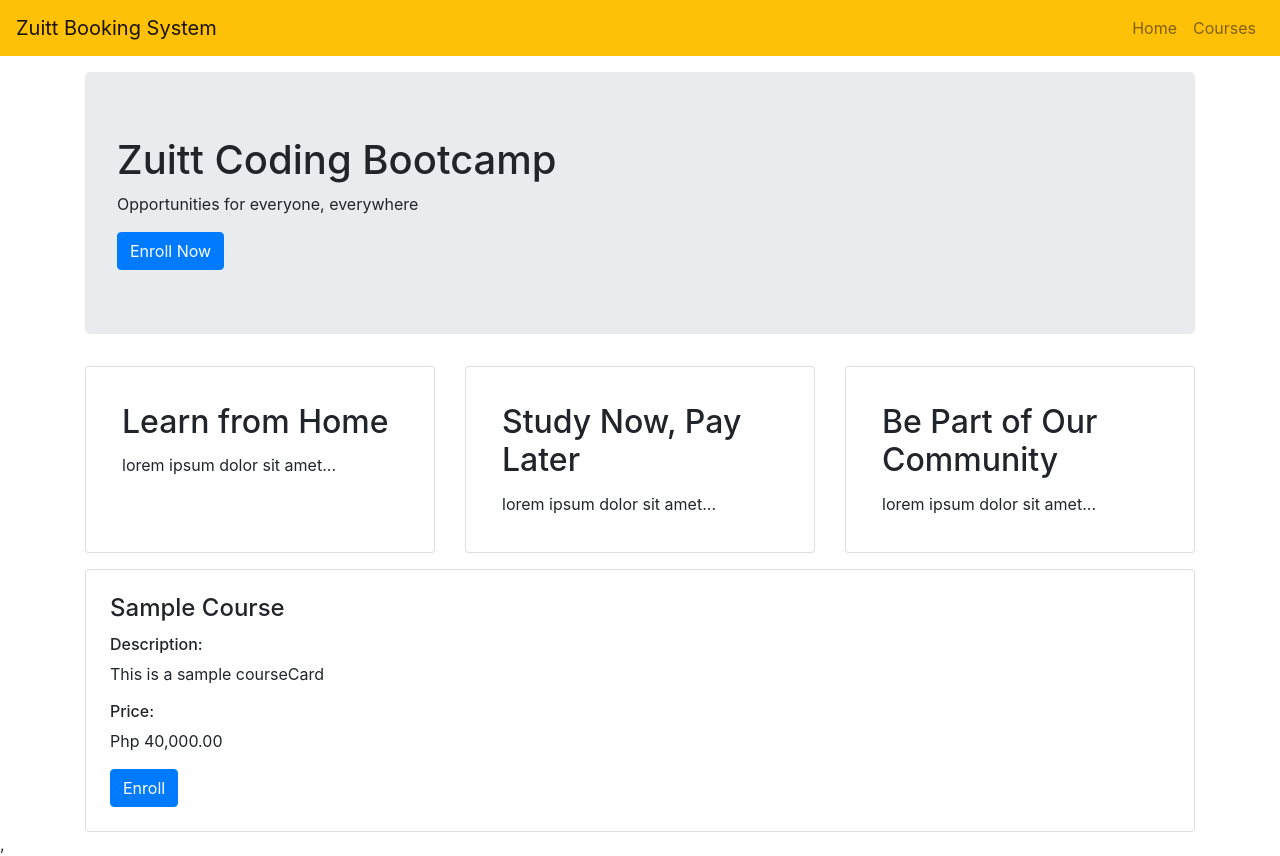
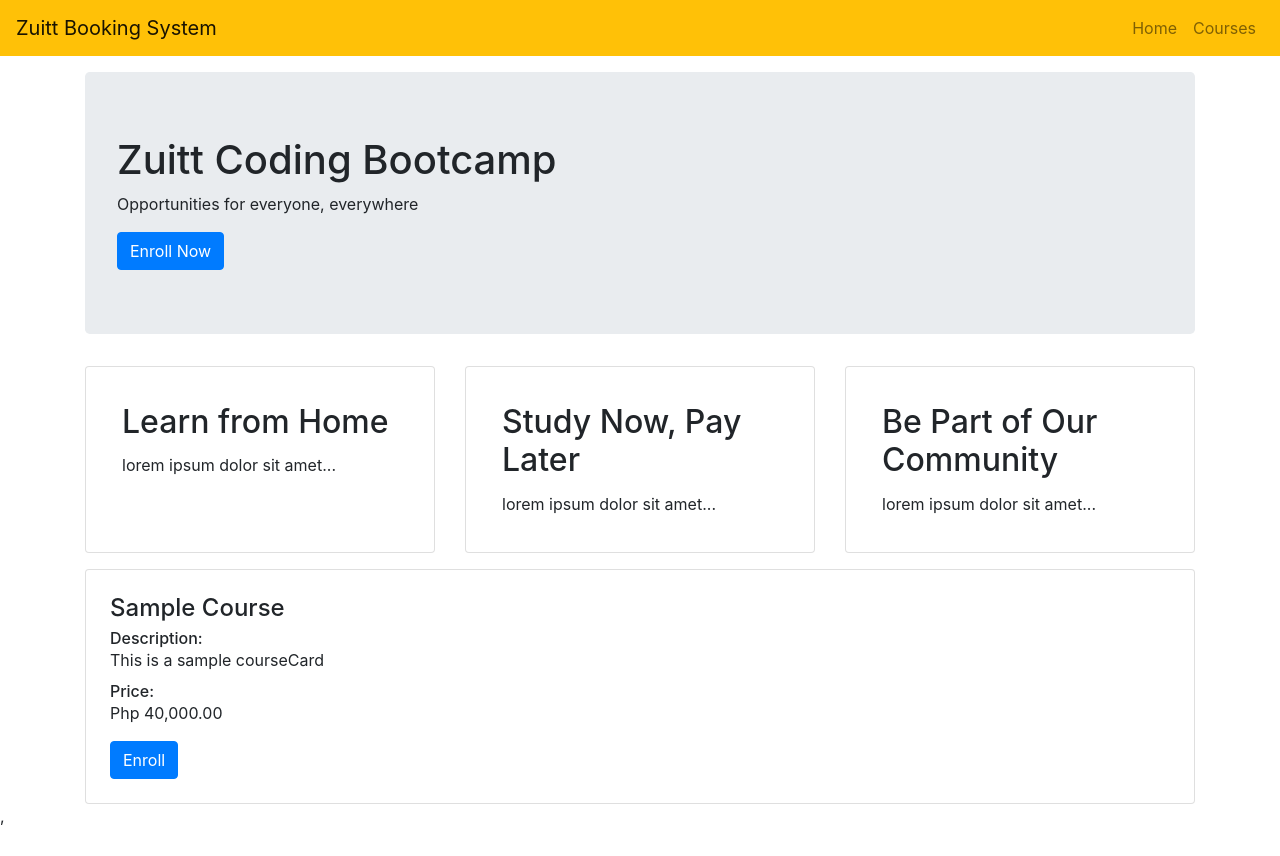
Before and after one commit to ptfernandez0724/s50-a, a React (Create React App) app: page / in a window 1280 px wide. After the commit the page ends 828 px from the top, so only its background shows below. Built offline with nearby package versions, Linux system fonts and the light colour scheme.

Commit message:
modified activity code

```diff
--- a/src/components/Courses.js
+++ b/src/components/Courses.js
@@ -7,16 +7,20 @@ export default function Courses(){
              <Card className="courseCard p-1 mt-3">
                  <Card.Body>
                      <Card.Title><h4>Sample Course</h4></Card.Title>
-                     <Card.Text>
-                         <h6>Description:</h6>
-                            <p>
-                            This is a sample courseCard
-                            </p>
-                         <h6>Price:</h6>
-                            <p>
+                     <Card.Subtitle>
+                        Description:
+                     </Card.Subtitle>
+                        <Card.Text>
+                                This is a sample courseCard
+                        </Card.Text>
+                     <Card.Subtitle>
+                        Price:
+                     </Card.Subtitle>
+                        <Card.Text>
                             Php 40,000.00
-                            </p>
-                     </Card.Text>
+                        </Card.Text>
+
+
                      <Button className="btn btn-primary">Enroll</Button>
                  </Card.Body>
              </Card>
```
